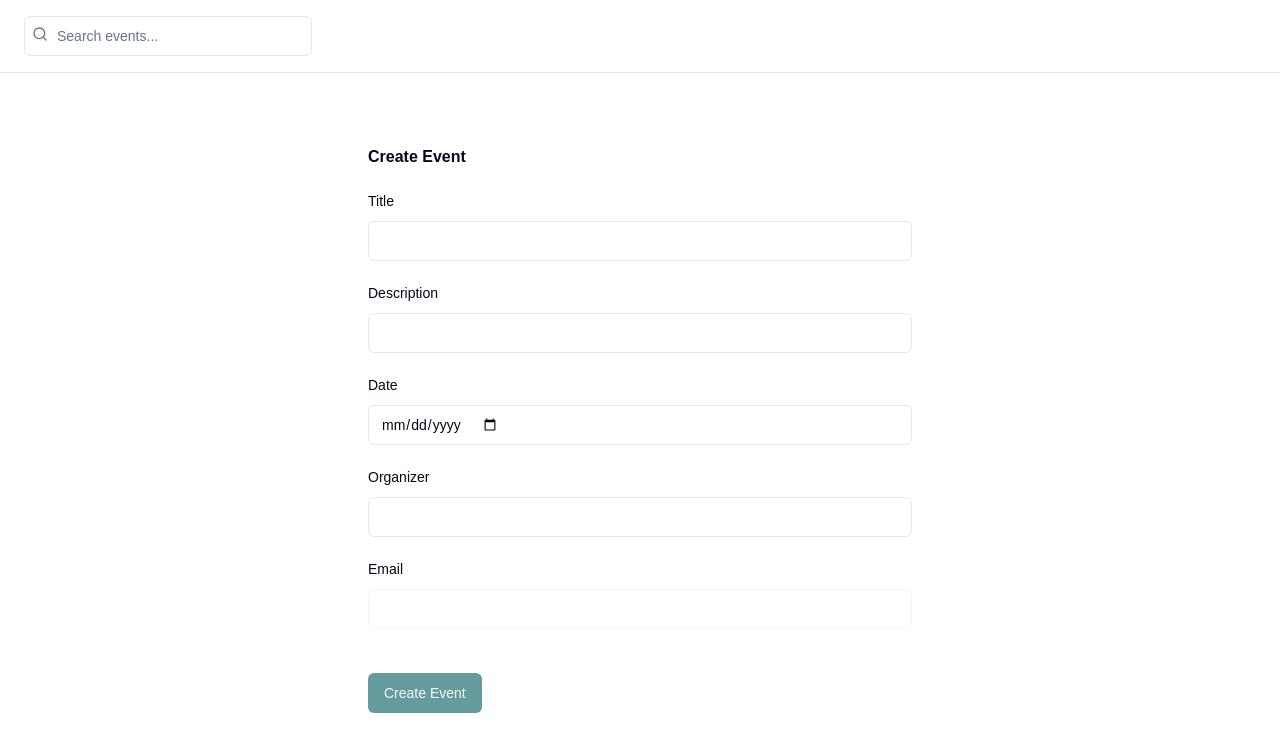
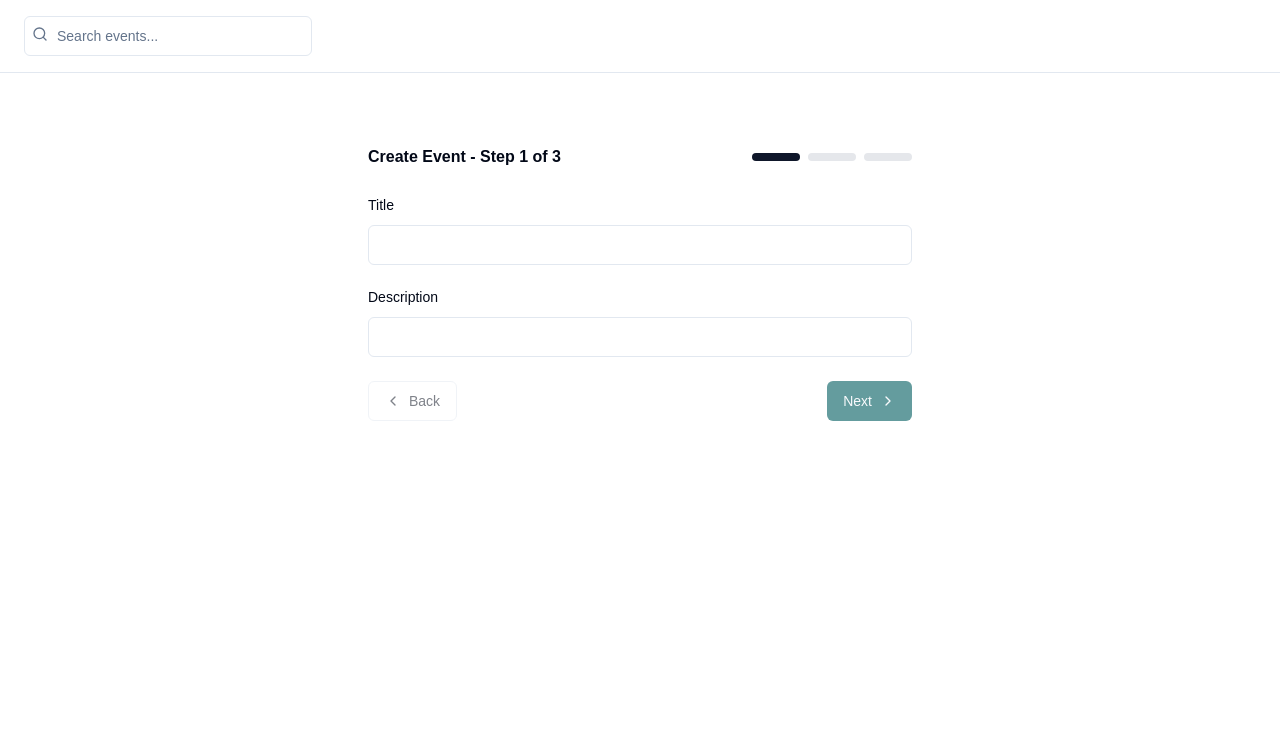
Before and after one commit to zainabalazzawi/event-form, a Next.js app: page /create-event in a window 1280 px wide. Shown: the top 752 px of the page. Built offline with nearby package versions, Linux system fonts and the light colour scheme; no server answers.

Commit message:
make crste form as steps

```diff
--- a/app/api/graphql/route.ts
+++ b/app/api/graphql/route.ts
@@ -180,12 +180,14 @@ const resolvers = {
       }: Partial<Event> & { id: number }
     ) => {
       try {
+        const formattedDate = date ? new Date(parseInt(date)).toISOString() : undefined;
+
         const event = await sql`
           UPDATE events
           SET
             title = COALESCE(${title}, title),
             description = COALESCE(${description}, description),
-            date = COALESCE(${date}, date)
+            date = COALESCE(${formattedDate}, date)
           WHERE id = ${id}
           RETURNING id, title, description, date, organizer, email
         `;
--- a/components/CreateEventForm.tsx
+++ b/components/CreateEventForm.tsx
@@ -9,21 +9,23 @@ import { z } from "zod";
 import { useMutation } from "@tanstack/react-query";
 import { gql, useApolloClient } from "@apollo/client";
 import { useSession } from "next-auth/react";
+import { useState } from "react";
+import { ChevronLeft, ChevronRight } from "lucide-react";
 
 const CREATE_EVENT = gql`
   mutation CreateEvent(
-    $title: String!,
-    $description: String!,
-    $date: String!,
-    $organizer: String!,
-    $email: String!,
+    $title: String!
+    $description: String!
+    $date: String!
+    $organizer: String!
+    $email: String!
   ) {
     createEvent(
-      title: $title,
-      description: $description,
-      date: $date,
-      organizer: $organizer,
-      email: $email,
+      title: $title
+      description: $description
+      date: $date
+      organizer: $organizer
+      email: $email
     ) {
       id
       title
@@ -33,9 +35,11 @@ const CREATE_EVENT = gql`
     }
   }
 `;
+
 const CreateEventForm = () => {
   const client = useApolloClient();
   const { data: session } = useSession();
+  const [step, setStep] = useState(1);
 
   const formSchema = z.object({
     title: z.string().min(1, { message: "Title is required" }),
@@ -59,6 +63,7 @@ const CreateEventForm = () => {
   const {
     register,
     handleSubmit,
+    trigger,
     formState: { errors },
   } = form;
 
@@ -78,8 +83,6 @@ const CreateEventForm = () => {
     return data.createEvent;
   };
 
-
-
   const mutation = useMutation({
     mutationFn: createEventMutation,
     onSuccess: (newEvent) => {
@@ -94,12 +97,28 @@ const CreateEventForm = () => {
     mutation.mutate(fields);
   };
 
+  const handleNext = async () => {
+    const fieldsToValidate = {
+      1: ["title", "description"] as const,
+      2: ["date", "organizer"] as const,
+      3: ["email"] as const,
+    }[step];
+
+    const isValid = await trigger(fieldsToValidate);
+    if (isValid) {
+      setStep((prev) => Math.min(prev + 1, 3));
+    }
+  };
+
+  const handleBack = () => {
+    setStep((prev) => Math.max(prev - 1, 1));
+  };
+
+  const renderStep = () => {
+    switch (step) {
+      case 1:
         return (
-    <div className="flex items-center justify-center">
-      <div className="p-10 w-[50%]">
-        <h1 className="font-semibold">Create Event</h1>
-        <Form {...form}>
-          <form onSubmit={handleSubmit(onHandleSubmit)}>
+          <>
             <FormItem className="my-5">
               <FormLabel>Title</FormLabel>
               <Input {...register("title")} />
@@ -117,7 +136,11 @@ const CreateEventForm = () => {
                 )}
               </FormMessage>
             </FormItem>
-
+          </>
+        );
+      case 2:
+        return (
+          <>
             <FormItem className="my-5">
               <FormLabel>Date</FormLabel>
               <Input type="date" {...register("date")} />
@@ -132,6 +155,10 @@ const CreateEventForm = () => {
                 {errors.organizer && <span>{errors.organizer.message}</span>}
               </FormMessage>
             </FormItem>
+          </>
+        );
+      case 3:
+        return (
           <FormItem className="my-5">
             <FormLabel>Email</FormLabel>
             <Input
@@ -143,11 +170,70 @@ const CreateEventForm = () => {
               {errors.email && <span>{errors.email.message}</span>}
             </FormMessage>
           </FormItem>
-            <Button type="submit" className="mt-6">
-              Create Event
+        );
+    }
+  };
+
+  return (
+    <div className="flex items-center justify-center">
+      <div className="p-10 w-[50%]">
+        <div className="flex justify-between items-center mb-6">
+          <h1 className="font-semibold">Create Event - Step {step} of 3</h1>
+          <div className="flex gap-2">
+            <div
+              className={`h-2 w-12 rounded ${
+                step >= 1 ? "bg-primary" : "bg-gray-200"
+              }`}
+            />
+            <div
+              className={`h-2 w-12 rounded ${
+                step >= 2 ? "bg-primary" : "bg-gray-200"
+              }`}
+            />
+            <div
+              className={`h-2 w-12 rounded ${
+                step >= 3 ? "bg-primary" : "bg-gray-200"
+              }`}
+            />
+          </div>
+        </div>
+
+        <Form {...form}>
+          <form onSubmit={handleSubmit(onHandleSubmit)}>
+            {renderStep()}
+
+            <div className="flex justify-between mt-6">
+              <Button
+                type="button"
+                variant="outline"
+                onClick={handleBack}
+                disabled={step === 1}
+              >
+                <ChevronLeft className="mr-2 h-4 w-4" /> Back
               </Button>
+
+              {step < 3 ? (
+                <Button type="button" onClick={handleNext}>
+                  Next <ChevronRight className="ml-2 h-4 w-4" />
+                </Button>
+              ) : (
+                <Button type="submit">Create Event</Button>
+              )}
+            </div>
           </form>
         </Form>
+
+        {mutation.isSuccess && (
+          <div className="mt-4 p-4 text-green-800 border border-green-800 rounded">
+            Event created successfully!
+          </div>
+        )}
+
+        {mutation.isError && (
+          <div className="mt-4 p-4 text-red-800 border border-red-800 rounded">
+            Error creating event. Please try again.
+          </div>
+        )}
       </div>
     </div>
   );
--- a/components/EditEventForm.tsx
+++ b/components/EditEventForm.tsx
@@ -51,12 +51,18 @@ const EditEventForm = ({ event, isOpen, onClose }: EditEventFormProps) => {
   const client = useApolloClient();
   const queryClient = useQueryClient();
 
+  // Format the date to YYYY-MM-DD for the date input
+  const formatDateForInput = (dateString: string) => {
+    const date = new Date(isNaN(Number(dateString)) ? dateString : Number(dateString));
+    return date.toISOString().split('T')[0];
+  };
+
   const form = useForm<z.infer<typeof formSchema>>({
     resolver: zodResolver(formSchema),
     defaultValues: {
       title: event.title,
       description: event.description,
-      date: event.date,
+      date: formatDateForInput(event.date),
     },
   });
 
--- a/components/EventListPage.tsx
+++ b/components/EventListPage.tsx
@@ -11,6 +11,7 @@ import SignInDialog from "./SignInDialog";
 import { useSearchStore } from "@/store/searchStore";
 import { formatDate } from "@/lib/utils";
 import EditEventForm from "./EditEventForm";
+import { Calendar, CircleCheck, Pencil } from "lucide-react";
 
 type Event = {
   id: number;
@@ -191,39 +192,42 @@ const EventListPage = () => {
             return (
               <div
                 key={event.id}
-                className="mb-4 border border-gray-300 rounded p-5"
+                className="mb-4 border border-gray-300 rounded-lg p-5 relative"
               >
-                <div className="font-semibold">
-                  Title: <span className="font-light">{event.title}</span>
+                {userId &&
+                  session?.user?.email?.toLowerCase() ===
+                    event.email?.toLowerCase() && (
+                    <Pencil
+                      size={15}
+                      onClick={() => setEditingEvent(event)}
+                      className="absolute top-4 right-4 cursor-pointer hover:text-[#649C9E]"
+                    />
+                  )}
+
+                <div className="font-semibold hover:text-[#649C9E] hover:underline">
+                  <Link href={`/events/${event.id}`}>
+                    <span className="font-bold text-xl">{event.title}</span>
+                  </Link>
                 </div>
-                <div className="font-semibold">
-                  Description:
-                  <span className="font-light">{event.description}</span>
+                <div className="text-base text-slate-600 font-semibold">
+                  Hosted by:&nbsp;{event.organizer}
                 </div>
-                <div className="font-semibold">
-                  Date:
-                  <span className="font-light">{formatDate(event.date)}</span>
+
+                <div className="flex felx-row items-center gap-3">
+                  <Calendar size={15} className="text-gray-600" />
+                  <span className="font-light"> {formatDate(event.date)}</span>
                 </div>
-                <div className="font-semibold">
-                  Organizer:
-                  <span className="font-light">{event.organizer}</span>
-                </div>
-                <div className="font-semibold mt-2">
-                  Attendees:
-                  <span className="font-light"> {event.attendeeCount}</span>
+
+                <div className="flex felx-row items-center gap-3">
+                  <CircleCheck size={15} className="text-gray-600" />
+                  <span className="font-light">
+                    {" "}
+                    {event.attendeeCount} going
+                  </span>
                 </div>
 
                 {userId && (
                   <div className="mt-4">
-
-                    {session?.user?.email?.toLowerCase() === event.email?.toLowerCase() && (
-                    <Button
-                      onClick={() => setEditingEvent(event)}
-                      variant="outline"
-                      className="mt-2"
-                    >
-                      Edit Event
-                    </Button>)}
                     {subscription ? (
                       <div className="flex space-x-2">
                         <Toggle
@@ -266,9 +270,6 @@ const EventListPage = () => {
                     <Button className="mt-3">Join Event</Button>
                   </SignInDialog>
                 )}
-                <div className="text-[#649C9E] font-semibold mt-4">
-                  <Link href={`/events/${event.id}`}>See event details</Link>
-                </div>
               </div>
             );
           })
--- a/components/ui/toggle.tsx
+++ b/components/ui/toggle.tsx
@@ -7,7 +7,7 @@ import { cva, type VariantProps } from "class-variance-authority"
 import { cn } from "@/lib/utils"
 
 const toggleVariants = cva(
-  "inline-flex items-center justify-center rounded-md text-sm font-medium ring-offset-background transition-colors hover:bg-muted hover:text-muted-foreground focus-visible:outline-none focus-visible:ring-2 focus-visible:ring-ring focus-visible:ring-offset-2 disabled:pointer-events-none disabled:opacity-50 data-[state=on]:bg-[#649C9E] data-[state=on]:text-[#ffffff]",
+  "inline-flex items-center justify-center rounded-md text-sm font-medium ring-offset-background transition-colors hover:bg-muted hover:text-muted-foreground focus-visible:outline-none focus-visible:ring-2 focus-visible:ring-ring focus-visible:ring-offset-2 disabled:pointer-events-none disabled:opacity-50 data-[state=on]:bg-[#649C9E] data-[state=on]:text-[#ffffff] data-[state=off]:bg-primary/90 data-[state=off]:text-[#ffffff]",
   {
     variants: {
       variant: {
```
Lines whose indentation alone changed are shown as unchanged.
